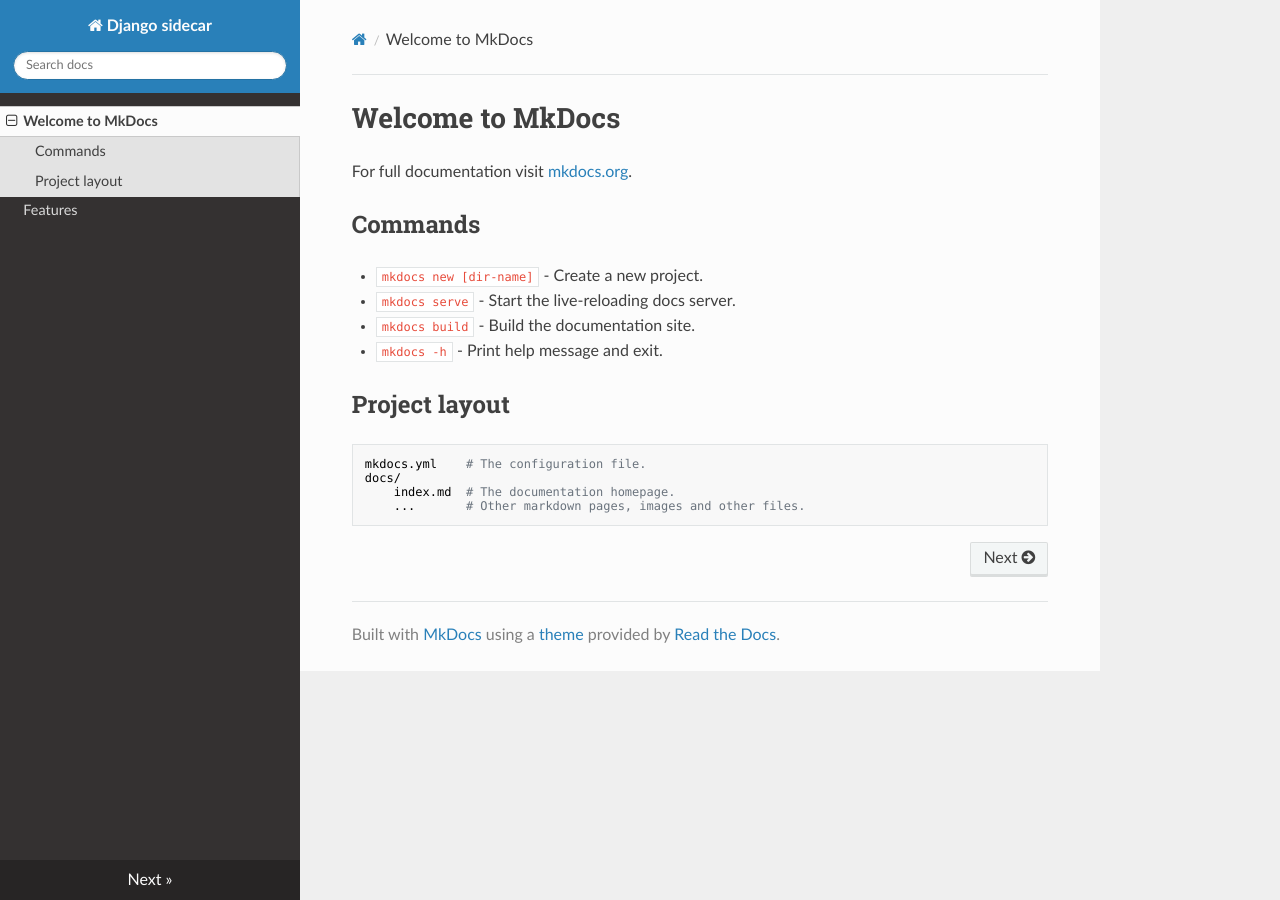
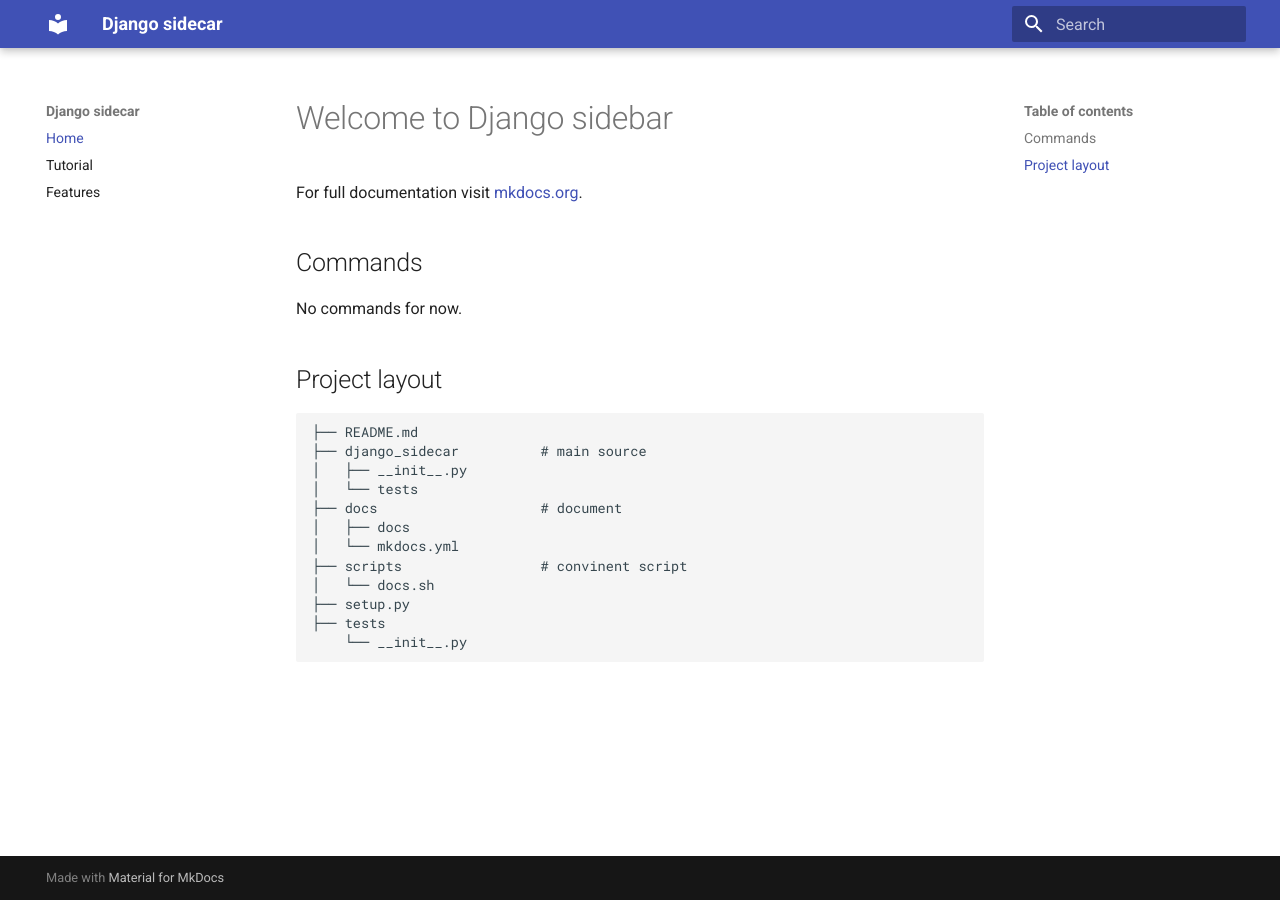
Before and after one commit to Svtter/django_sidecar, an MkDocs documentation site: the page built from docs/docs/index.md, in a window 1280 px wide. Built offline with MkDocs 1.6.1 and Material for MkDocs 9.7.7, drawn with Linux system fonts in a browser that asks for light colours; nearby versions of some CDN libraries.

Commit message:
docs: update theme

```diff
--- a/docs/docs/index.md
+++ b/docs/docs/index.md
@@ -1,17 +1,28 @@
-# Welcome to MkDocs
+# Welcome to Django sidebar
 
 For full documentation visit [mkdocs.org](https://www.mkdocs.org).
 
 ## Commands
 
-* `mkdocs new [dir-name]` - Create a new project.
-* `mkdocs serve` - Start the live-reloading docs server.
-* `mkdocs build` - Build the documentation site.
-* `mkdocs -h` - Print help message and exit.
+No commands for now.
+
 
 ## Project layout
 
-    mkdocs.yml    # The configuration file.
-    docs/
-        index.md  # The documentation homepage.
-        ...       # Other markdown pages, images and other files.
+<!-- mkdocs.yml    # The configuration file.
+docs/
+    index.md  # The documentation homepage.
+    ...       # Other markdown pages, images and other files. -->
+
+    ├── README.md
+    ├── django_sidecar          # main source
+    │   ├── __init__.py
+    │   └── tests
+    ├── docs                    # document
+    │   ├── docs
+    │   └── mkdocs.yml
+    ├── scripts                 # convinent script
+    │   └── docs.sh
+    ├── setup.py
+    ├── tests
+        └── __init__.py
--- a/docs/mkdocs.yml
+++ b/docs/mkdocs.yml
@@ -1,3 +1,11 @@
 site_name: Django sidecar
 site_url: https://example.com/
-theme: readthedocs
+theme:
+  name: material
+  highlightjs: true
+  hljs_languages:
+    - bash
+nav:
+- Home: index.md
+- Tutorial: tutorial.md
+- Features: features.md
```
Also changed, not shown: docs/docs/features.md (+2 -2 lines), docs/docs/tutorial.md (added, +13 -0 lines).
